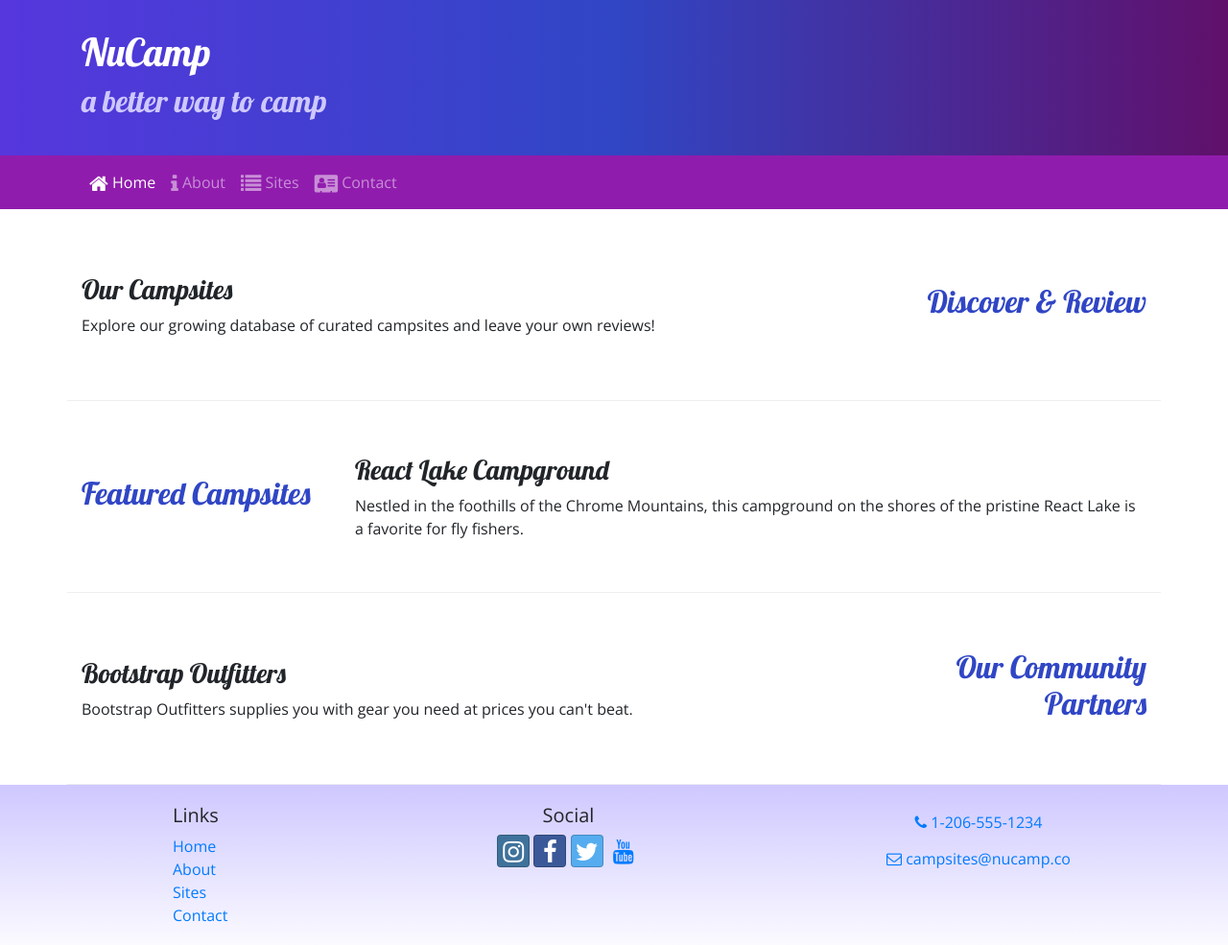
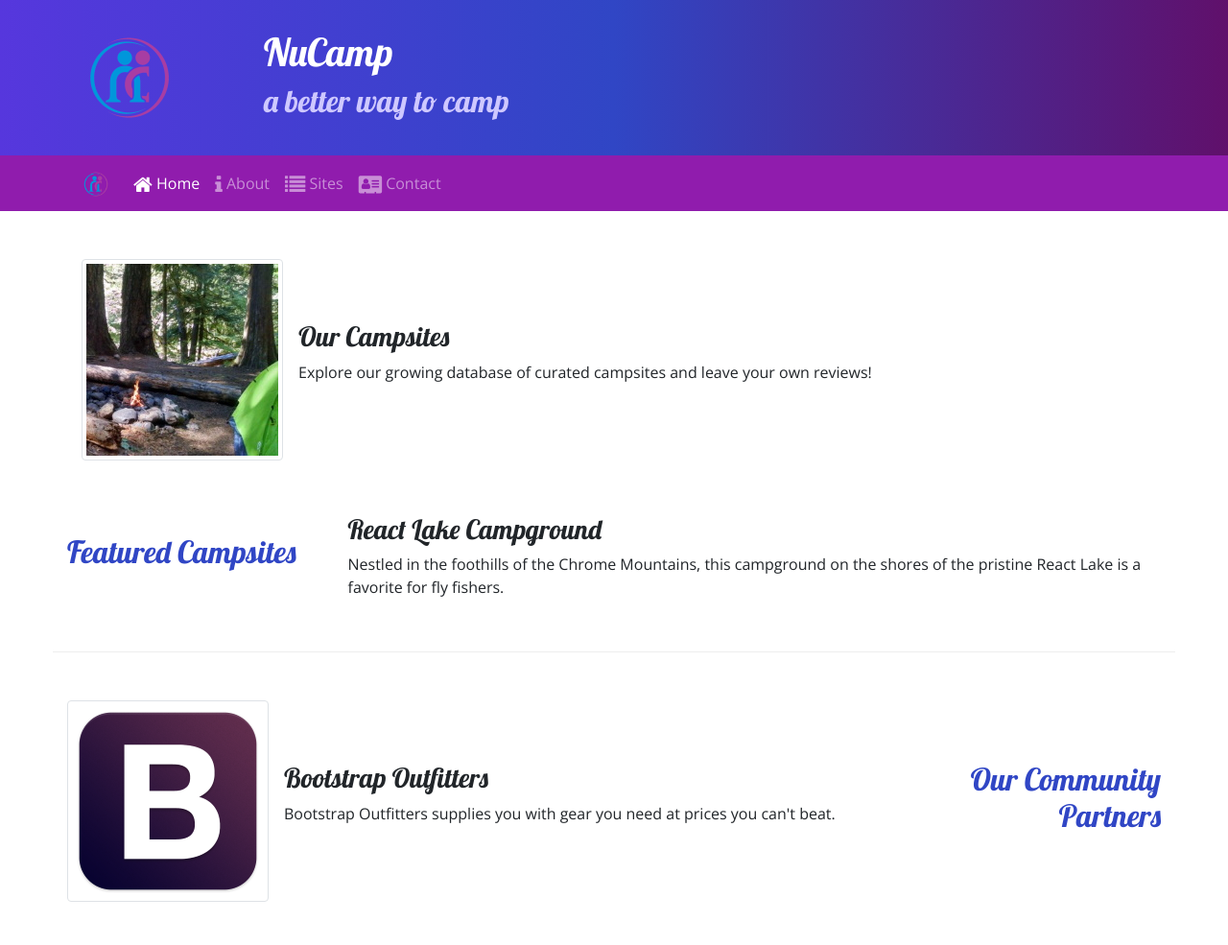
Before and after one commit to ct9233/Bootstrap-Project, a website: page index.html in a window 1280 px wide. Shown: the top 985 px of the page at 96% size. Drawn offline with nearby package versions, Linux system fonts and the light colour scheme.

Commit message:
Images and Media

```diff
--- a/index.html
+++ b/index.html
@@ -22,6 +22,9 @@
   <header class="jumbotron jumbotron-fluid">
     <div class="container">
       <div class="row">
+        <div class="col-4 col-sm-3 col-md-2 align-self-center">
+          <img src="img/logo.png" class="img-fluid" />
+        </div>
         <div class="col">
           <h1>NuCamp</h1>
           <h2>a better way to camp</h2>
@@ -32,6 +35,7 @@
 
   <nav class="navbar navbar-expand-sm navbar-dark sticky-top">
     <div class="container">
+      <a class="navbar-brand" href="#"> <img src="img/logo.png" height="30" width="30" /> </a>
       <button class="navbar-toggler" type="button" data-toggle="collapse" data-target="#nucampNavbar">
         <span class="navbar-toggler-icon"> </span>
       </button>
@@ -55,13 +59,16 @@
         <h2 class="text-sm-right">Discover & Review</h2>
       </div>
       <div class="col">
-        <h3>Our Campsites</h3>
-        <div class="d-none d-sm-block">
-          Explore our growing database of curated campsites and leave your own
-          reviews!
+        <div class="media">
+          <img class="d-flex mr-3 img-thumbnail" src="img/breadcrumb-trail-thumb.jpg" alt="Breadcrumb Trail" />
+          <div class="media-body align-self-center">
+            <h3>Our Campsites</h3>
+            <p class="d-none d-sm-block">
+              Explore our growing database of curated campsites and leave your own reviews!
+            </p>
+          </div>
         </div>
       </div>
-    </div>
 
     <div class="row row-content align-items-center">
       <div class="col-sm-4 col-md-3">
@@ -81,10 +88,14 @@
         <h2 class="text-sm-right">Our Community Partners</h2>
       </div>
       <div class="col">
-        <h3>Bootstrap Outfitters</h3>
-        <div class="d-none d-sm-block">
-          Bootstrap Outfitters supplies you with gear you need at prices you
-          can't beat.
+        <div class="media">
+          <img class="d-flex mr-3 img-thumbnail" src="img/bootstrap-thumb.png" alt="Bootstrap Outfitters">
+          <div class="media-body align-self-center">
+            <h3>Bootstrap Outfitters</h3>
+            <p class="d-none d-sm-block">
+              Bootstrap Outfitters supplies you with gear you need at prices you can't beat.
+            </p>
+          </div>
         </div>
       </div>
     </div>
```
Also changed, not shown: aboutus.html (+5 -0 lines), contactus.html (+4 -0 lines), img/bootstrap-thumb.png (added), img/breadcrumb-trail-thumb.jpg (added), img/breadcrumb-trail.jpg (added), img/chrome-river-thumb.jpg (added), img/chrome-river.jpg (added), img/logo.png (added), img/react-lake-thumb.jpg (added), img/react-lake.jpg (added).
